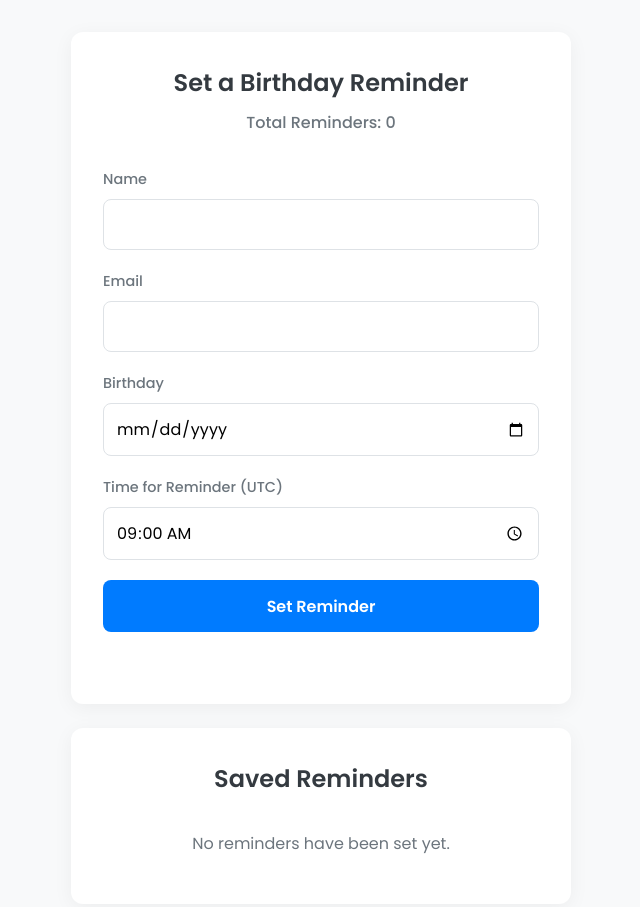
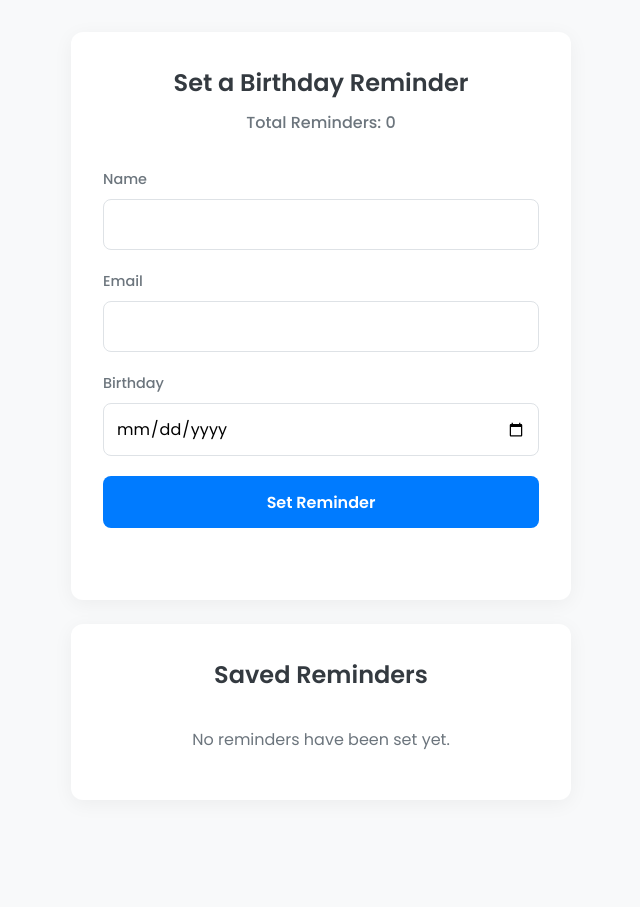
Before and after one commit to mayurk200/Project2, a plain HTML site: page index.html in a window 1280 px wide. Shown: the whole page, without its empty margins (319-959 px from the left). After the commit the page ends 832 px from the top, so only its background shows below. Drawn offline with Linux system fonts and the light colour scheme; no server answers.

Commit message:
Update index.html

```diff
--- a/index.html
+++ b/index.html
@@ -30,10 +30,6 @@
                     <label for="birthdate">Birthday</label>
                     <input type="date" id="birthdate" required>
                 </div>
-                <div class="form-group">
-                    <label for="time">Time for Reminder (UTC)</label>
-                    <input type="time" id="time" value="09:00" required>
-                </div>
                 <button type="submit">Set Reminder</button>
             </form>
             <p id="statusMessage"></p>
```
